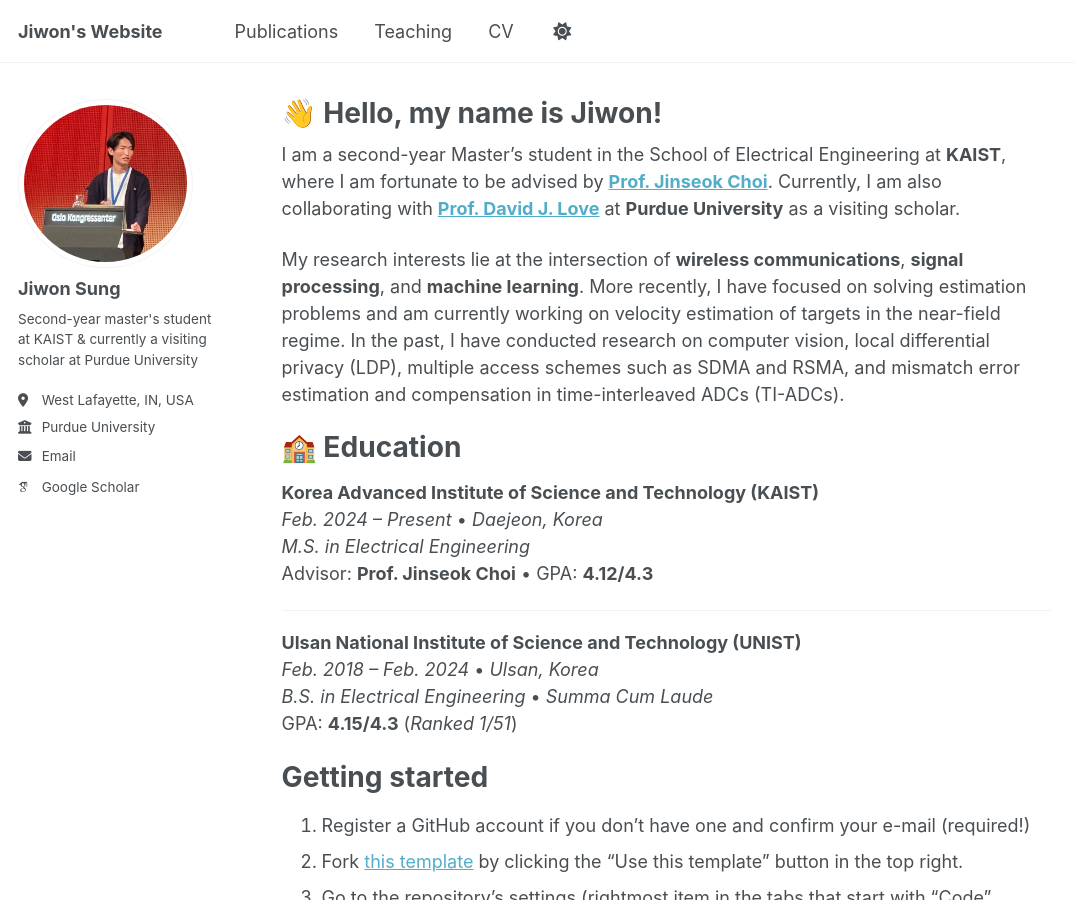
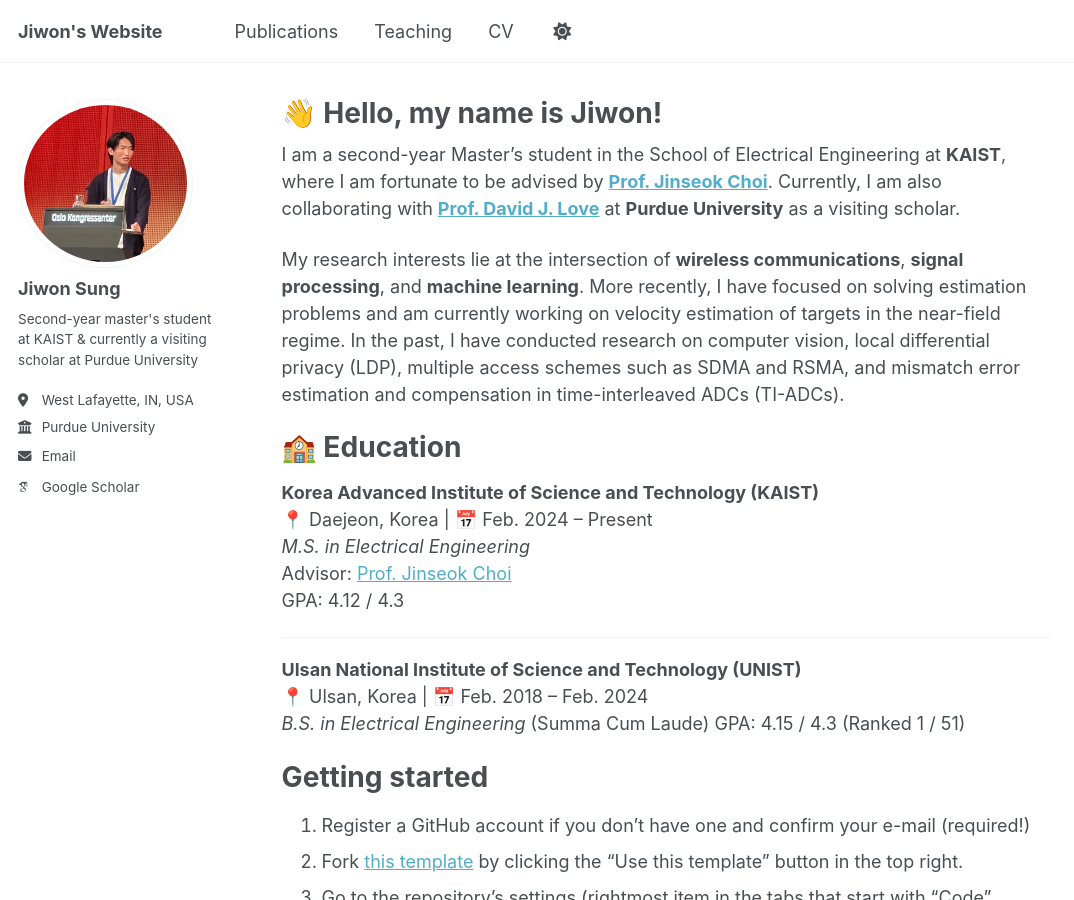
Before and after one commit to sunione/sunione.github.io, a Jekyll site: the page built from _pages/about.md, in a window 1280 px wide and 900 px high. Shown: the whole window, without its empty margins (0-1074 px from the left). Built offline with Jekyll 4.4.1, drawn with Linux system fonts in a browser that asks for light colours; some web fonts are replaced; part of the change alters nothing that is shown.

```diff
--- a/_pages/about.md
+++ b/_pages/about.md
@@ -19,16 +19,17 @@ My research interests lie at the intersection of **wireless communications**, **
 🏫 Education
 ======
 **Korea Advanced Institute of Science and Technology (KAIST)**
-*Feb. 2024 – Present* • *Daejeon, Korea*
+📍 Daejeon, Korea | 📅 Feb. 2024 – Present
 *M.S. in Electrical Engineering*
-Advisor: **Prof. Jinseok Choi** • GPA: **4.12/4.3**
+Advisor: [Prof. Jinseok Choi](https://sic-x.kaist.ac.kr/professor)
+GPA: 4.12 / 4.3
 
 ---
 
 **Ulsan National Institute of Science and Technology (UNIST)**
-*Feb. 2018 – Feb. 2024* • *Ulsan, Korea*
-*B.S. in Electrical Engineering* • *Summa Cum Laude*
-GPA: **4.15/4.3** (*Ranked 1/51*)
+📍 Ulsan, Korea | 📅 Feb. 2018 – Feb. 2024
+*B.S. in Electrical Engineering* (Summa Cum Laude)
+GPA: 4.15 / 4.3 (Ranked 1 / 51)
 
 
 
```
